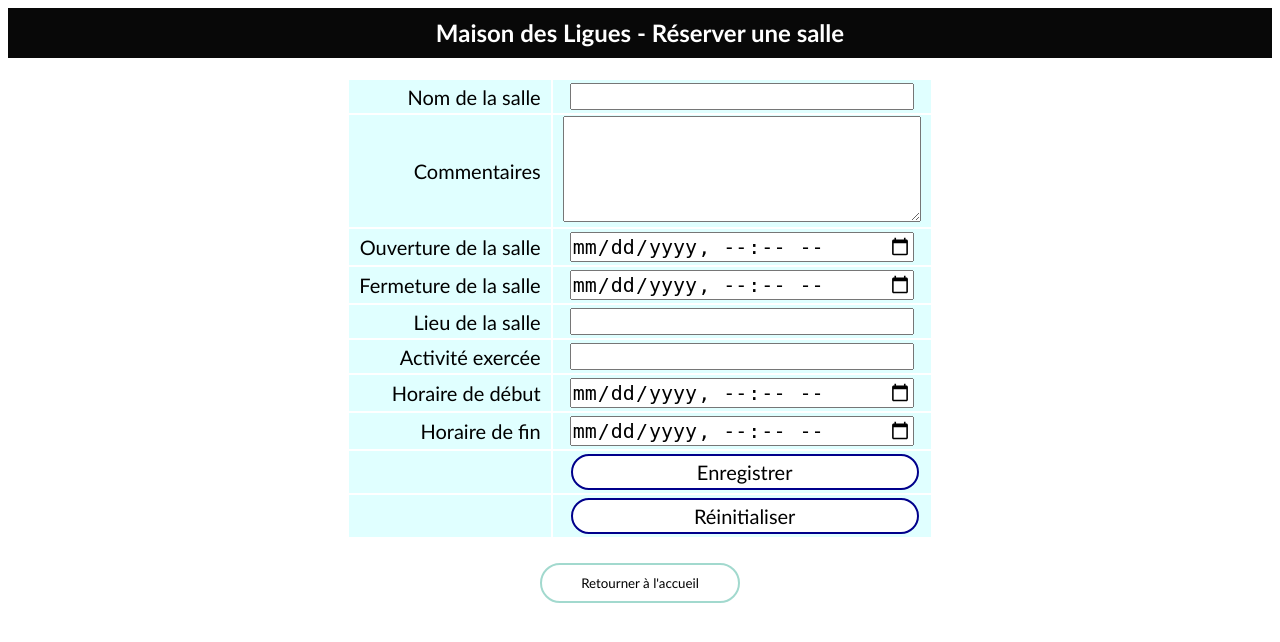
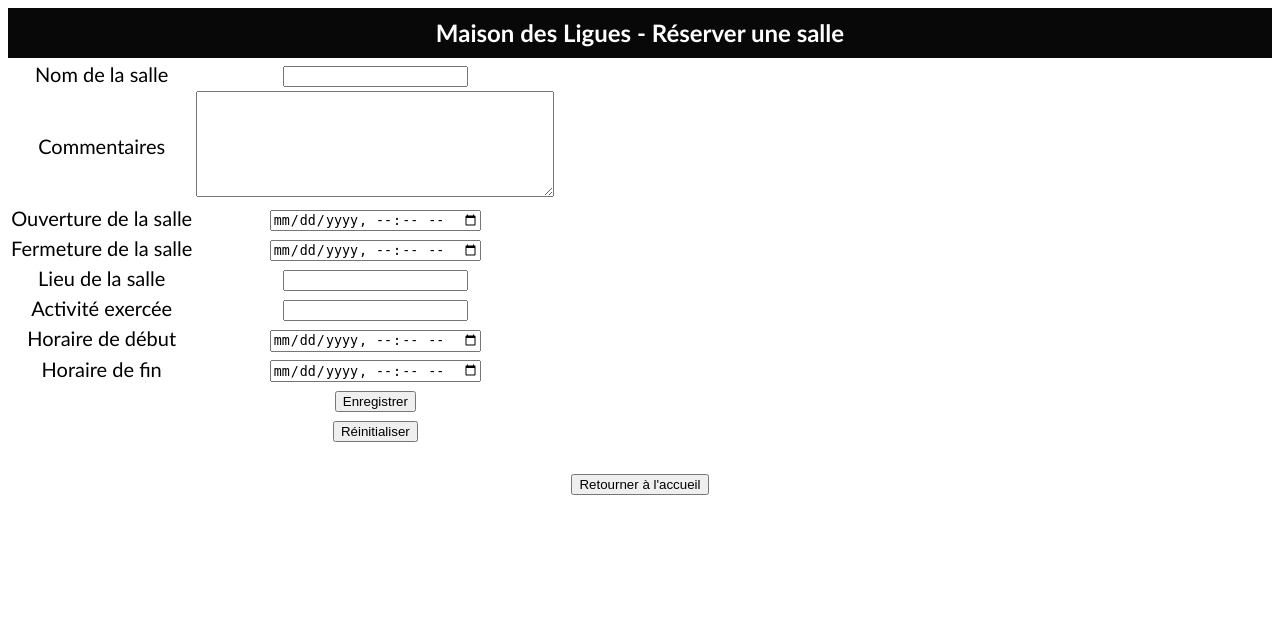
Before and after one commit to AntoineGandelin/mdl_salles, a PHP site: page /ajout_reservation.php in a window 1280 px wide. Shown: the top 642 px of the page. Run offline with PHP 8.4, Linux system fonts and the light colour scheme.

Commit message:
Add files via upload

```diff
--- a/connect_go.php
+++ b/connect_go.php
@@ -1,10 +1,14 @@
 <?php
+	// Démarrage d'une nouvelle session ou reprise d'une session existante avec la fonction session_start()
 	session_start();
 	$conn = pg_connect('host=127.0.0.1 dbname=mdl_salle user=mdl_admin password=admin');
+	// Utilisation de la fonction pg_escape_literal afin de protèger une requête SQL littérale à insérer dans un champ texte
 	$login = pg_escape_literal($conn, $_GET['login']);
+	// Utilisation de la fonction de hachage md5() afin de ne faire circuler que l'empreinte du mot de passe en clair
 	$pass = pg_escape_literal(md5($_GET['mdp']));
 	$chaine_req = 'select count(id_membre) from membre where login='.$login.' and mdp='.$pass;
 	$req = pg_query($chaine_req);
+	// S'assurer que $res est forcément un entier avec int et non null
 	$res = (int)pg_fetch_row($req)[0];
 	pg_close($conn);
 
--- a/index.css
+++ b/index.css
@@ -1,7 +1,8 @@
 body
 	{
+	font-family: 'Trebuchet MS', 'Lucida Sans Unicode', 'Lucida Grande', 'Lucida Sans', Arial, sans-serif;
 	font-size: 20px;
-	font-family: 'Trebuchet MS', 'Lucida Sans Unicode', 'Lucida Grande', 'Lucida Sans', Arial, sans-serif;
+	text-align: center;
 	}
 
 h1
@@ -15,97 +16,40 @@ header
 	{
 	padding: 10px;
 	background-color: #080808;
-	margin-bottom: 20px;
 	color: white;
 	height: 30px;
 	}
 
-main
+article
 	{
-	text-align: center;
+	margin: auto;
+	width: 400px;
+	margin-top: 10px;
+	padding-left: 20px;
+	padding-right: 20px;
+	border: solid 2px black;
 	}
 
-.Titre
+.fini
 	{
-	text-align: center;
-	font-family: 'Trebuchet MS', 'Lucida Sans Unicode', 'Lucida Grande', 'Lucida Sans', Arial, sans-serif;
+	border-radius: 20px;
+	background-color: tomato;
 	}
 
-.img
+.prevu
 	{
-	text-align: center;
+	background-color: cyan;
+	border-radius: 20px;
 	}
 
-.btn
+.encours
 	{
-	height: 40px;
-	width: 200px;
-	font-family: 'Trebuchet MS', 'Lucida Sans Unicode', 'Lucida Grande', 'Lucida Sans', Arial, sans-serif;
-	background-color: white;
+	background-color: lightgreen;
 	border-radius: 20px;
-	border: 2px solid #A2D9CE;
 	}
 
-.btn:hover
+.small
 	{
-	background-color: #A2D9CE;
+	font-size: 12px;
+	font-weight: bold;
 	}
-
-td
-	{
-	padding-left: 10px;
-	padding-right: 10px;
-	}
-
-tr
-	{
-	background-color: #e0ffff;
-	}
-
-table
-	{
-	margin: auto;
-	}
-
-.droite
-	{
-	text-align: right;
-	}
-
-input
-	{
-	width: 340px;
-	padding: 0px;
-	margin: 2px;
-	font-size: 20px;
-	}
-
-input[type=submit], input[type=reset]
-	{
-	background-color: white;
-	width: 348px;
-	padding: 4px;
-	font-family: 'Trebuchet MS', 'Lucida Sans Unicode', 'Lucida Grande', 'Lucida Sans', Arial, sans-serif;
-	border-radius: 20px;
-	border: 2px solid darkblue;
-	}
-
-input[type=submit]:hover, input[type=reset]:hover
-	{
-	background-color: darkblue;
-	color: white;
-	}
-
-select
-	{
-	border: 2px solid darkblue;
-	width: 500px;
-	padding: 5px;
-	border-radius: 4px;
-	font-size: 20px;
-	}
-
-.ligne
-	{
-	width: 200px;
-	}
--- a/reservation.css
+++ b/reservation.css
@@ -15,7 +15,8 @@ h1
 header
 	{
 	padding: 10px;
-	background-color: whitesmoke;
+	background-color: black;
+	color: white;
 	height: 30px;
 	}
 
```
Also changed, not shown: consult.php (+17 -6 lines), index.php (+28 -14 lines), reservation.php (+16 -0 lines), reservation_go.php (+6 -17 lines), resultat.css (+9 -5 lines), resultat.php (+19 -7 lines).
